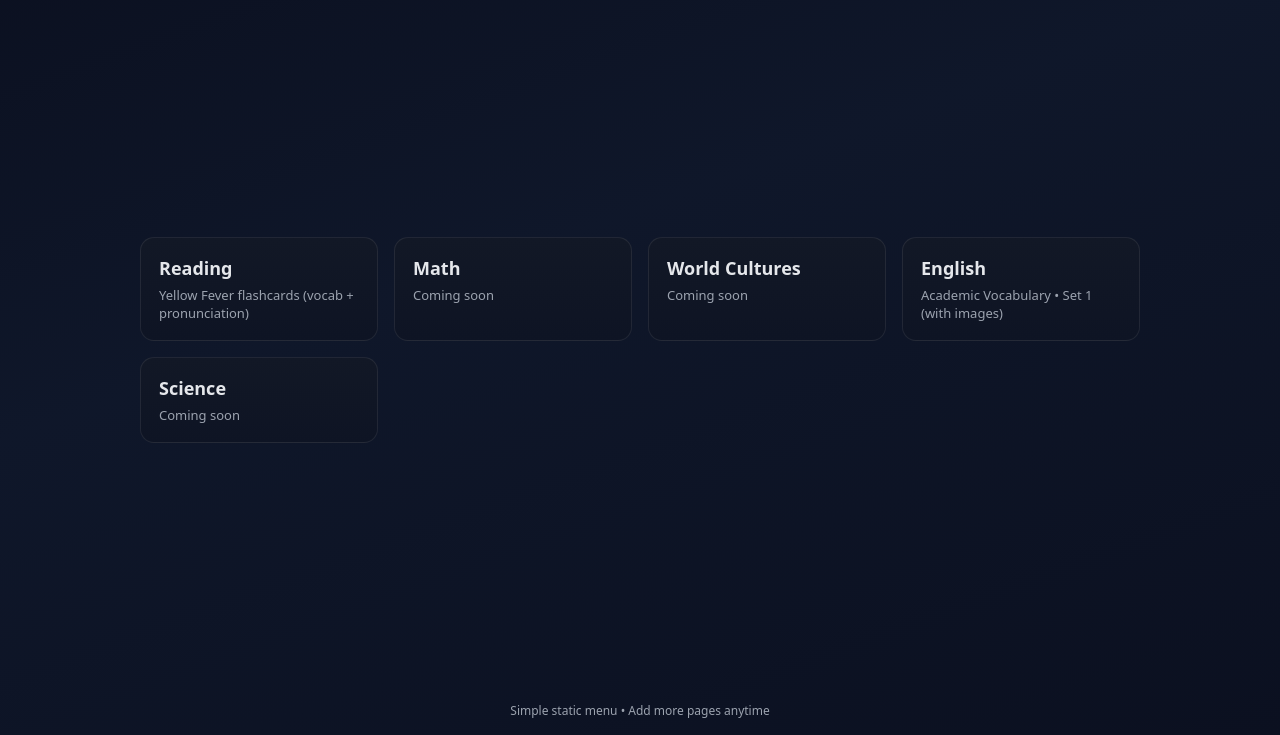
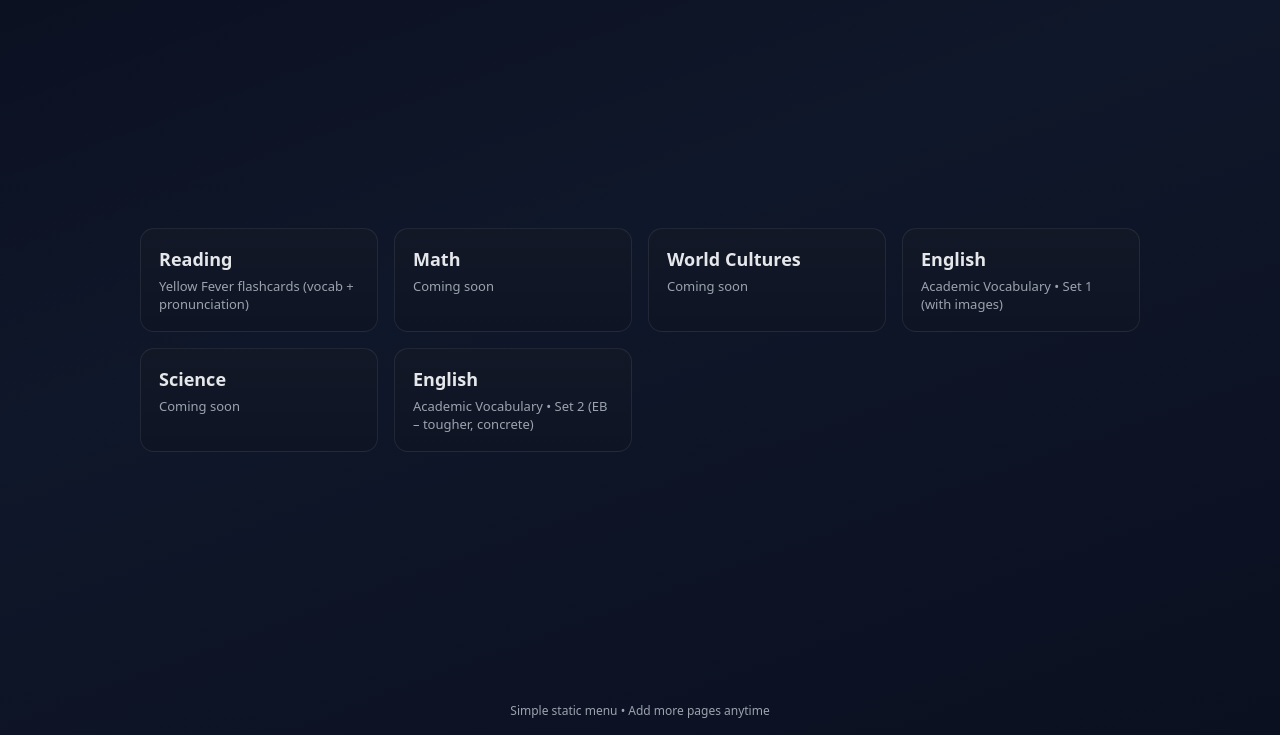
Before and after one commit to glopezhinojosa-disd/flashcards, a plain HTML site: page index.html in a window 1280 px wide. Shown: the part 65-800 px from the top of the page. Drawn offline with Linux system fonts and the light colour scheme.

Commit message:
Update index.html

```diff
--- a/index.html
+++ b/index.html
@@ -57,6 +57,10 @@
         <h2 class="title">Science</h2>
         <p class="muted">Coming soon</p>
       </a>
+      <a class="card" href="english-vocab-set2-eb.html">
+        <h2 class="title">English</h2>
+        <p class="muted">Academic Vocabulary • Set 2 (EB – tougher, concrete)</p>
+      </a>
     </div>
   </main>
 
```
